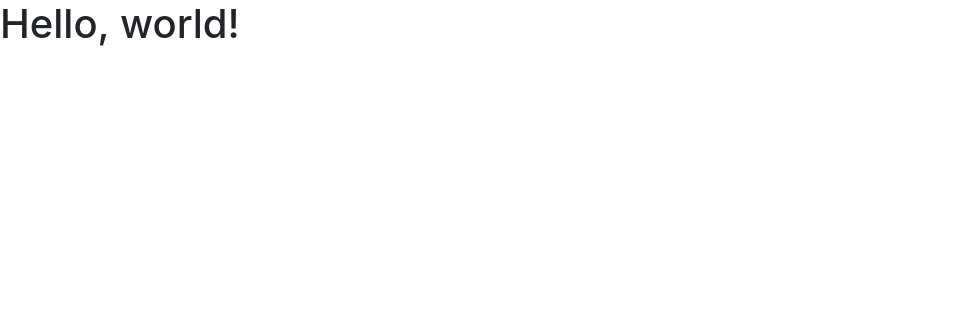
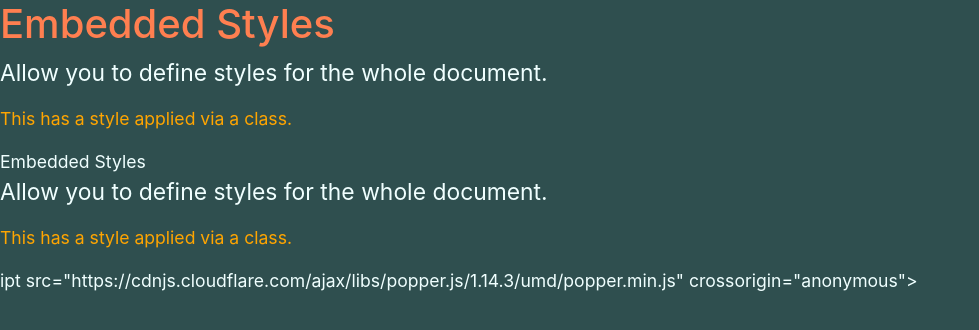
Before and after one commit to riantsoafalimanana/github-flow, a plain HTML site: page index.html in a window 1280 px wide. Shown: the whole page, without its empty margins (0-979 px from the left). Drawn offline with nearby package versions, Linux system fonts and the light colour scheme.

Commit message:
styling home page

```diff
--- a/index.html
+++ b/index.html
@@ -6,12 +6,34 @@
     <link rel="stylesheet" href="https://stackpath.bootstrapcdn.com/bootstrap/4.1.1/css/bootstrap.min.css" integrity="sha384-WskhaSGFgHYWDcbwN70/dfYBj47jz9qbsMId/iRN3ewGhXQFZCSftd1LZCfmhktB" crossorigin="anonymous">
 
     <title>Hello, world!</title>
+    <style>
+        body {
+            background-color: darkslategrey;
+            color: azure;
+            font-size: 1.1em;
+        }
+        h1 {
+            color: coral;
+        }
+        #intro {
+            font-size: 1.3em;
+        }
+        .colorful {
+            color: orange;
+        }
+    </style>
   </head>
   <body>
-    <h1>Hello, world!</h1>
+    <h1>Embedded Styles</h1>
+        <p id="intro">Allow you to define styles for the whole document.</p>
+        <p class="colorful">This has a style applied via a class.</p>
 
     <script src="https://code.jquery.com/jquery-3.3.1.slim.min.js" integrity="sha384-q8i/X+965DzO0rT7abK41JStQIAqVgRVzpbzo5smXKp4YfRvH+8abtTE1Pi6jizo" crossorigin="anonymous"></script>
-    <script src="https://cdnjs.cloudflare.com/ajax/libs/popper.js/1.14.3/umd/popper.min.js" integrity="sha384-ZMP7rVo3mIykV+2+9J3UJ46jBk0WLaUAdn689aCwoqbBJiSnjAK/l8WvCWPIPm49" crossorigin="anonymous"></script>
+    <scr<h1>Embedded Styles</h1>
+        <p id="intro">Allow you to define styles for the whole document.</p>
+        <p class="colorful">This has a style applied via a class.</p>ipt src="https://cdnjs.cloudflare.com/ajax/libs/popper.js/1.14.3/umd/popper.min.js" integrity="sha384-ZMP7rVo3mIykV+2+9J3UJ46jBk0WLaUAdn689aCwoqbBJiSnjAK/l8WvCWPIPm49" crossorigin="anonymous"></script>
+
+
     <script src="https://stackpath.bootstrapcdn.com/bootstrap/4.1.1/js/bootstrap.min.js" integrity="sha384-smHYKdLADwkXOn1EmN1qk/HfnUcbVRZyYmZ4qpPea6sjB/pTJ0euyQp0Mk8ck+5T" crossorigin="anonymous"></script>
   </body>
 </html>
```
